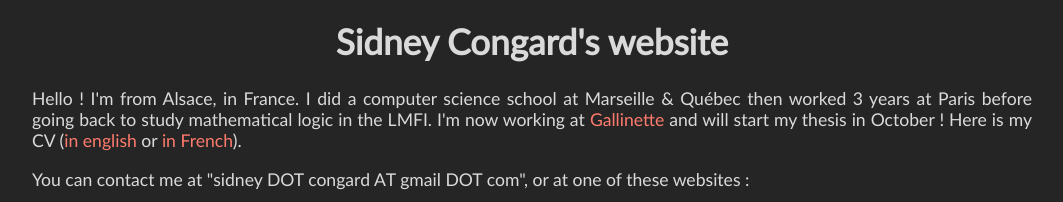
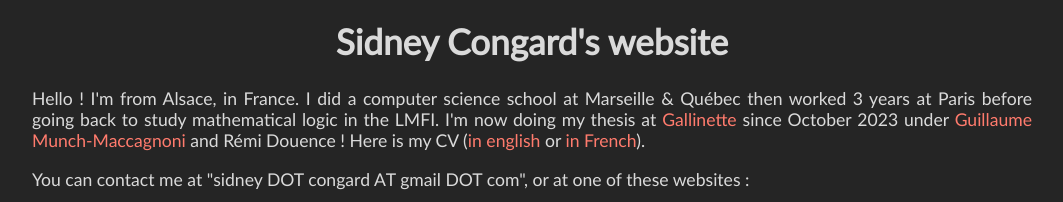
Before and after one commit to Dwarfobserver/Dwarfobserver.github.io, a plain HTML site: page index.html in a window 1280 px wide. Shown: the top 202 px of the page, without its empty margins (108-1171 px from the left). Drawn offline with nearby package versions, Linux system fonts and the light colour scheme.

Commit message:
Actualize status (now in thesis)

```diff
--- a/index.html
+++ b/index.html
@@ -15,7 +15,7 @@
 
     <h1>Sidney Congard's website</h1>
     <p>
-    Hello ! I'm from Alsace, in France. I did a computer science school at Marseille & Québec then worked 3 years at Paris before going back to study mathematical logic in the LMFI. I'm now working at <a href="https://gallinette.gitlabpages.inria.fr/website">Gallinette</a> and will start my thesis in October ! Here is my CV (<a href="assets/CV_English.pdf">in english</a> or <a href="assets/CV_Francais.pdf">in French</a>).
+    Hello ! I'm from Alsace, in France. I did a computer science school at Marseille & Québec then worked 3 years at Paris before going back to study mathematical logic in the LMFI. I'm now doing my thesis at <a href="https://gallinette.gitlabpages.inria.fr/website">Gallinette</a> since October 2023 under <a href="https://guillaume.munch.name">Guillaume Munch-Maccagnoni</a> and Rémi Douence ! Here is my CV (<a href="assets/CV_English.pdf">in english</a> or <a href="assets/CV_Francais.pdf">in French</a>).
     </p>
     <p>You can contact me at "sidney DOT congard AT gmail DOT com", or at one of these websites :
         <p class="icons">
```
